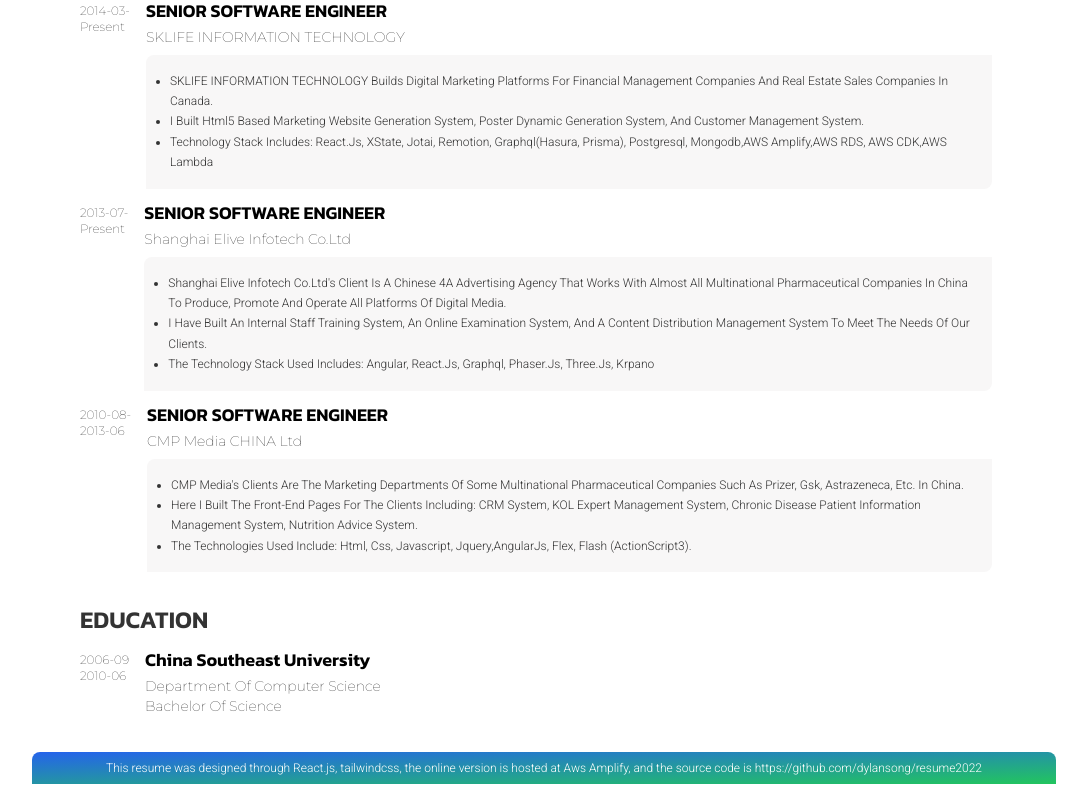
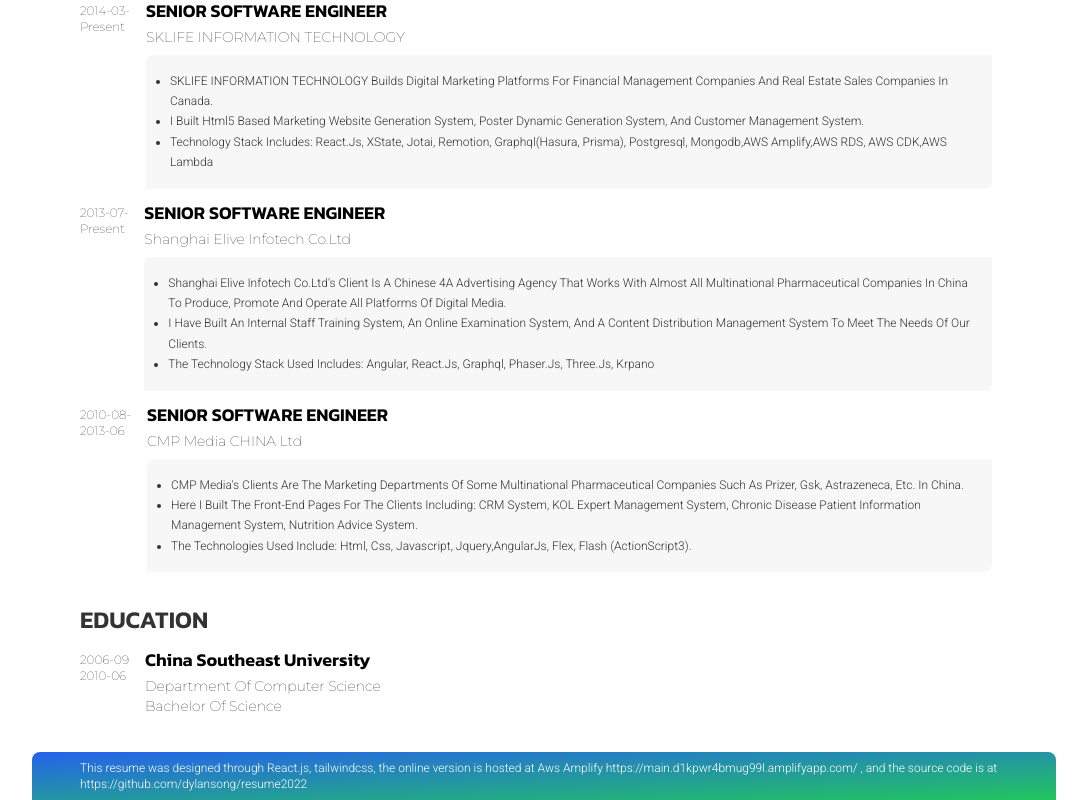
Before and after one commit to dylansong/resume2022, a React (Vite) app: page / in a window 1280 px wide. Shown: the part 1726-2526 px from the top of the page, without its empty margins (96-1183 px from the left). Built offline with nearby package versions, Linux system fonts and the light colour scheme.

Commit message:
220623110006

```diff
--- a/src/sections/footer.tsx
+++ b/src/sections/footer.tsx
@@ -3,7 +3,8 @@ export const Footer = () => {
     <div className="px-12 mt-8 flex flex-col bg-gradient-to-br from-blue-600 to-green-500 py-2 rounded-t-lg items-center justify-center w-full">
       <div className="font-robo text-xs text-white">
         This resume was designed through React.js, tailwindcss, the online
-        version is hosted at Aws Amplify, and the source code is
+        version is hosted at Aws Amplify
+        https://main.d1kpwr4bmug99l.amplifyapp.com/ , and the source code is at
         https://github.com/dylansong/resume2022
       </div>
     </div>
```
